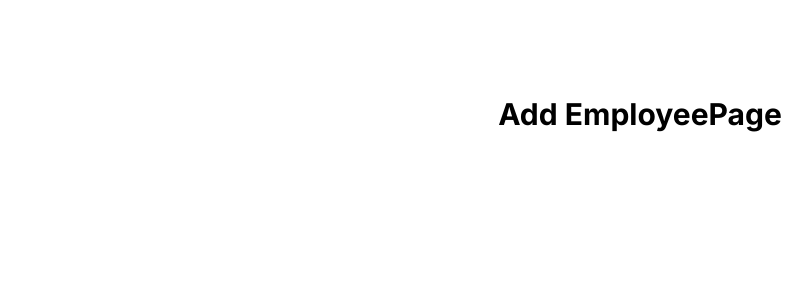
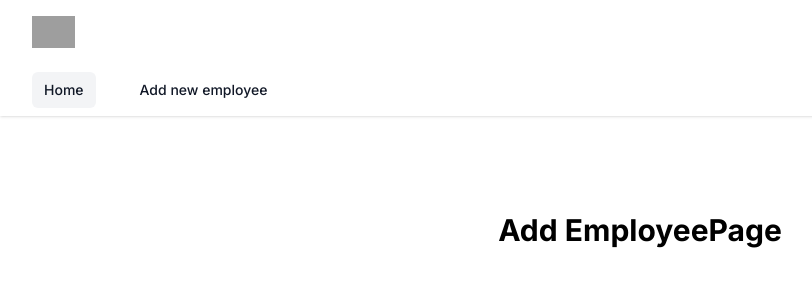
Before and after one commit to igor-hara/employee-management, a Next.js app: page /add-employee in a window 1280 px wide. Shown: the top 300 px of the page, without its empty margins (0-812 px from the left). Built offline with nearby package versions, Linux system fonts and the light colour scheme; grey boxes are pictures that could not be loaded.

Commit message:
fix/navbar layout

```diff
--- a/app/components/Navbar.js
+++ b/app/components/Navbar.js
@@ -2,21 +2,14 @@ import {
   Disclosure,
   DisclosureButton,
   DisclosurePanel,
-  Menu,
-  MenuItem,
-  MenuItems,
 } from '@headlessui/react';
 
 import { Bars3Icon, XMarkIcon } from '@heroicons/react/24/outline';
+import Link from 'next/link';
 
 const navigation = [
   { name: 'Home', href: '/', current: true },
   { name: 'Add new employee', href: '/add-employee', current: false },
-];
-const userNavigation = [
-  { name: 'Your Profile', href: '#' },
-  { name: 'Settings', href: '#' },
-  { name: 'Sign out', href: '#' },
 ];
 
 function classNames(...classes) {
@@ -30,11 +23,13 @@ const Navbar = () => {
         <div className='relative flex h-16 justify-between'>
           <div className='relative z-10 flex px-2 lg:px-0'>
             <div className='flex flex-shrink-0 items-center'>
-              <img
-                alt='Your Company'
-                src='https://tailwindui.com/img/logos/mark.svg?color=indigo&shade=600'
-                className='h-8 w-auto'
-              />
+              <Link href='/'>
+                <img
+                  alt='Your Company'
+                  src='https://tailwindui.com/img/logos/mark.svg?color=indigo&shade=600'
+                  className='h-8 w-auto'
+                />
+              </Link>
             </div>
           </div>
 
@@ -52,26 +47,6 @@ const Navbar = () => {
                 className='hidden h-6 w-6 group-data-[open]:block'
               />
             </DisclosureButton>
-          </div>
-          <div className='hidden lg:relative lg:z-10 lg:ml-4 lg:flex lg:items-center'>
-            {/* Profile dropdown */}
-            <Menu as='div' className='relative ml-4 flex-shrink-0'>
-              <MenuItems
-                transition
-                className='absolute right-0 z-10 mt-2 w-48 origin-top-right rounded-md bg-white py-1 shadow-lg ring-1 ring-black ring-opacity-5 transition focus:outline-none data-[closed]:scale-95 data-[closed]:transform data-[closed]:opacity-0 data-[enter]:duration-100 data-[leave]:duration-75 data-[enter]:ease-out data-[leave]:ease-in'
-              >
-                {userNavigation.map((item) => (
-                  <MenuItem key={item.name}>
-                    <a
-                      href={item.href}
-                      className='block px-4 py-2 text-sm text-gray-700 data-[focus]:bg-gray-100'
-                    >
-                      {item.name}
-                    </a>
-                  </MenuItem>
-                ))}
-              </MenuItems>
-            </Menu>
           </div>
         </div>
         <nav
--- a/app/layout.js
+++ b/app/layout.js
@@ -1,5 +1,6 @@
 import { Inter } from 'next/font/google';
 import './globals.css';
+import Navbar from '@/app/components/Navbar';
 
 const inter = Inter({ subsets: ['latin'] });
 
@@ -11,7 +12,10 @@ export const metadata = {
 export default function RootLayout({ children }) {
   return (
     <html lang='en'>
-      <body className={inter.className}>{children}</body>
+      <body className={inter.className}>
+        <Navbar />
+        {children}
+      </body>
     </html>
   );
 }
--- a/app/page.js
+++ b/app/page.js
@@ -7,7 +7,7 @@ export default async function HomePage() {
 
   return (
     <>
-      <Navbar />
+      {/*<Navbar />*/}
       <main className='flex min-h-screen flex-col items-center justify-between p-24'>
         <h1 className='text-3xl font-bold'>Employee management</h1>
         {employees.data.length > 0 && (
--- a/package.json
+++ b/package.json
@@ -15,7 +15,8 @@
     "@heroicons/react": "^2.1.5",
     "next": "14.2.5",
     "react": "^18",
-    "react-dom": "^18"
+    "react-dom": "^18",
+    "react-hook-form": "^7.52.1"
   },
   "devDependencies": {
     "autoprefixer": "^10.4.19",
```
Also changed, not shown: 1 other file (tests, documents, lock files or other folders).
